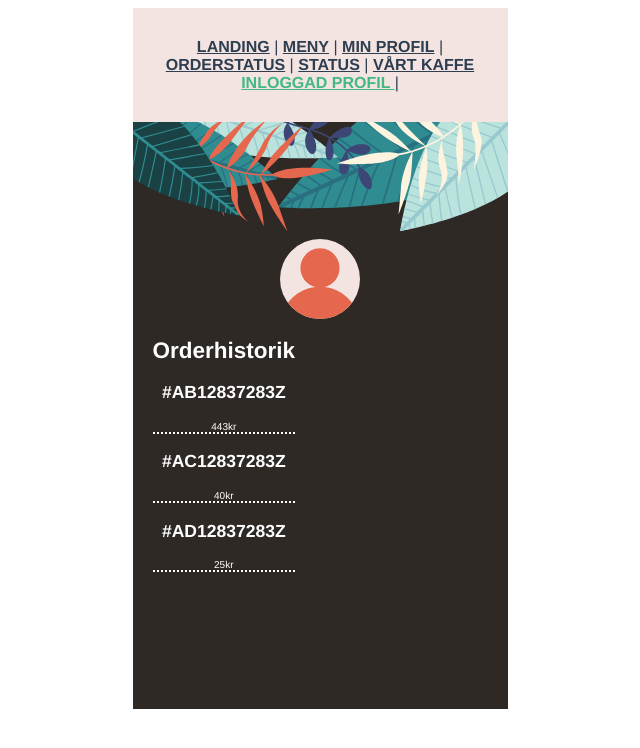
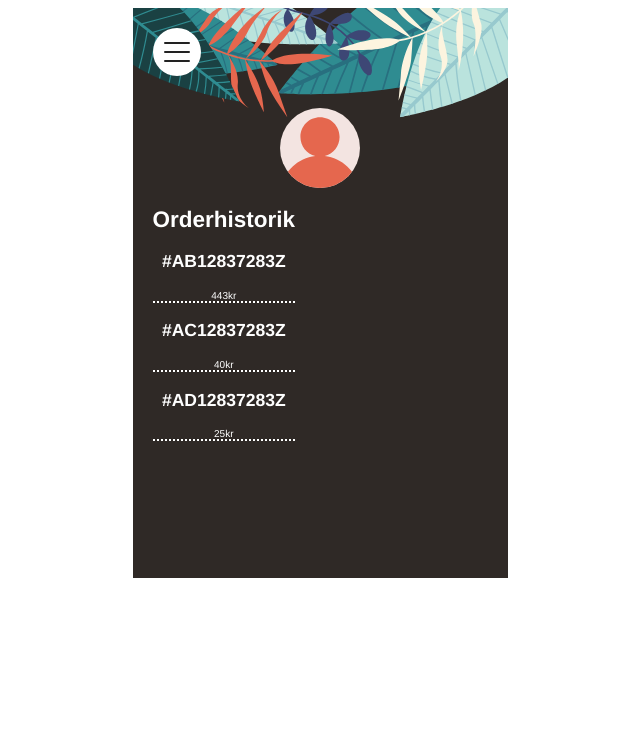
Before and after one commit to annikakubaj/Airbean, a Vue app in the folder airbean-project/: page /userprofile in a window 1280 px wide. Shown: the top 748 px of the page, without its empty margins (320-960 px from the left). Built offline with nearby package versions, Linux system fonts and the light colour scheme.

Commit message:
ny header och nav

```diff
--- a/airbean-project/src/App.vue
+++ b/airbean-project/src/App.vue
@@ -1,14 +1,6 @@
 <template>
   <div id="app">
-    <div id="nav">
-      <router-link to="/">LANDING</router-link> |
-      <router-link to="/meny">MENY</router-link> |
-      <router-link to="/minprofil">MIN PROFIL</router-link> |
-      <router-link to="/orderstatus">ORDERSTATUS</router-link> |
-      <router-link to="/status">STATUS</router-link> |
-      <router-link to="/vartkaffe">VÅRT KAFFE</router-link>
-      <router-link to="/userprofile"> INLOGGAD PROFIL </router-link> |
-    </div>
+
     <router-view/>
   </div>
 </template>
--- /dev/null
+++ b/airbean-project/src/components/Navbar.vue
@@ -0,0 +1,62 @@
+<template>
+
+  <div>
+
+      <p> <router-link to="/">Landing</router-link> </p>
+      <hr>
+      <p> <router-link to="/meny">Meny</router-link> </p>
+      <hr>
+      <p> <router-link to="/minprofil">Min profil</router-link> </p>
+      <hr>
+      <p> <router-link to="/orderstatus">Orderstatus</router-link> </p>
+      <hr>
+      <p> <router-link to="/status">Status</router-link> </p>
+      <hr>
+      <p> <router-link to="/vartkaffe">Vårt kaffe</router-link> </p>
+      <hr>
+      <p> <router-link to="/userprofile"> Inloggad profil </router-link> </p>
+
+    </div>
+
+</template>
+
+
+<script>
+export default {
+
+
+}
+
+</script>
+
+<style scoped>
+
+hr{
+  width:20%;
+  height:20%
+}
+
+div{
+    background-color: rgba(47, 41, 38, 1);
+    padding:25px;
+}
+
+p{
+    color:white;
+    font-size: 200%;
+    font-weight: bold;
+    font-family: serif;
+}
+
+a:link {
+  text-decoration: none;
+
+}
+
+a:visited {
+    text-decoration: none;
+    color:white;
+}
+
+
+</style>
--- a/airbean-project/src/components/NewProfile.vue
+++ b/airbean-project/src/components/NewProfile.vue
@@ -19,7 +19,11 @@
 
 
 <script>
+
+
 export default {
+
+
 
 data: function() {
     return {
--- a/airbean-project/src/router/index.js
+++ b/airbean-project/src/router/index.js
@@ -48,6 +48,13 @@ const routes = [
 
     component: () => import('../views/UserProfile.vue')
   },
+
+  {
+    path: '/nav',
+    name: 'Navbar',
+
+    component: () => import('../components/Navbar.vue')
+  },
 ]
 
 const router = new VueRouter({
--- /dev/null
+++ b/airbean-project/src/views/Header.vue
@@ -0,0 +1,58 @@
+<template>
+    <div>
+
+    <div class ="container">
+    <img class ="header" src="../assets/header.svg" alt="header">
+    <img class ="navicon" src="../assets/navicon.svg" alt="navicon" @click="showNav">
+
+
+    </div>
+    </div>
+
+</template>
+
+
+<script>
+
+export default {
+
+
+
+
+    methods:{
+
+        showNav: function (){
+            this.$router.push("/nav")
+        },
+
+
+    }
+
+}
+
+</script>
+
+<style scoped>
+
+.container{
+    height:100px;
+
+}
+
+img{
+    display:flex;
+}
+
+.header{
+    position: absolute;
+
+}
+
+.navicon{
+   margin:20px;
+    position: absolute;
+
+
+}
+
+</style>
--- a/airbean-project/src/views/Landing.vue
+++ b/airbean-project/src/views/Landing.vue
@@ -1,6 +1,6 @@
 <template>
 
-<section class="container">
+<section class="container" @click="showNav">
 
 
 <div class="left"><img src="../assets/landing left.svg"/> </div>
@@ -13,6 +13,17 @@
 </template>
 
 <script>
+
+export default {
+
+  methods: {
+
+    showNav: function(){
+      this.$router.push("/nav")
+    }
+  }
+
+}
 // @ is an alias to /src
 // import HelloWorld from '@/components/HelloWorld.vue'
 
--- a/airbean-project/src/views/Meny.vue
+++ b/airbean-project/src/views/Meny.vue
@@ -1,5 +1,6 @@
 <template>
   <div class="menu">
+    <Header/>
 
     <MenuList />
 
@@ -8,11 +9,13 @@
 
 <script>
 import MenuList from '@/components/MenuList.vue'
+import Header from './Header.vue'
 
 export default {
 
   components: {
-    MenuList
+    MenuList,
+    Header
   }
 }
 </script>
--- a/airbean-project/src/views/MinProfil.vue
+++ b/airbean-project/src/views/MinProfil.vue
@@ -1,6 +1,6 @@
 <template>
   <div class="profile">
-    <img src="../assets/header.svg" alt="header">
+      <Header/>
       <NewProfile/>
   </div>
 
@@ -9,12 +9,14 @@
 
 <script>
 import NewProfile from '../components/NewProfile.vue'
+import Header from './Header.vue'
 
 
 export default {
 
   components: {
     NewProfile,
+    Header,
   }
 
 }
--- a/airbean-project/src/views/Orderstatus.vue
+++ b/airbean-project/src/views/Orderstatus.vue
@@ -1,5 +1,6 @@
 <template>
   <div class="orderstatus">
+    <Header/>
       <h1>ORDERSTATUS</h1>
       <CartList/>
   </div>
@@ -8,12 +9,14 @@
 <script>
 
 import CartList from '@/components/CartList.vue'
+import Header from './Header.vue'
 
 export default {
 
   components: {
 
-    CartList
+    CartList,
+    Header,
   }
 
 }
--- a/airbean-project/src/views/UserProfile.vue
+++ b/airbean-project/src/views/UserProfile.vue
@@ -1,7 +1,6 @@
 <template>
   <div class="userProfile">
-
-      <img src="../assets/header.svg" alt="header">
+    <Header/>
       <UserProfile/>
 
 
@@ -10,10 +9,12 @@
 
 <script>
 import UserProfile from '../components/UserProfile.vue'
+import Header from './Header.vue'
 
 export default {
     components: {
         UserProfile,
+        Header,
     }
 
 }
--- a/airbean-project/src/views/VartKaffe.vue
+++ b/airbean-project/src/views/VartKaffe.vue
@@ -1,6 +1,6 @@
 <template>
   <article>
-    <img src="../assets/header.svg" />
+    <Header/>
 
     <div class="container">
       <h1> Vårt Kaffe </h1>
@@ -39,7 +39,9 @@
 </template>
 
 <script>
+import Header from './Header.vue'
 export default {
+  components: { Header },
 
 }
 </script>
```
Also changed, not shown: airbean-project/src/assets/navicon.svg (added), 1 other file (tests, documents, lock files or other folders).
